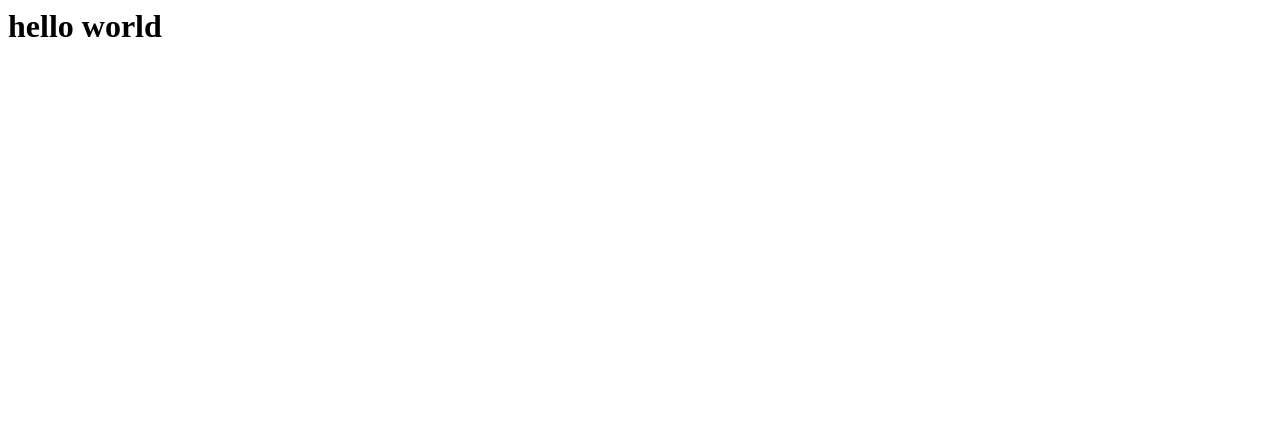
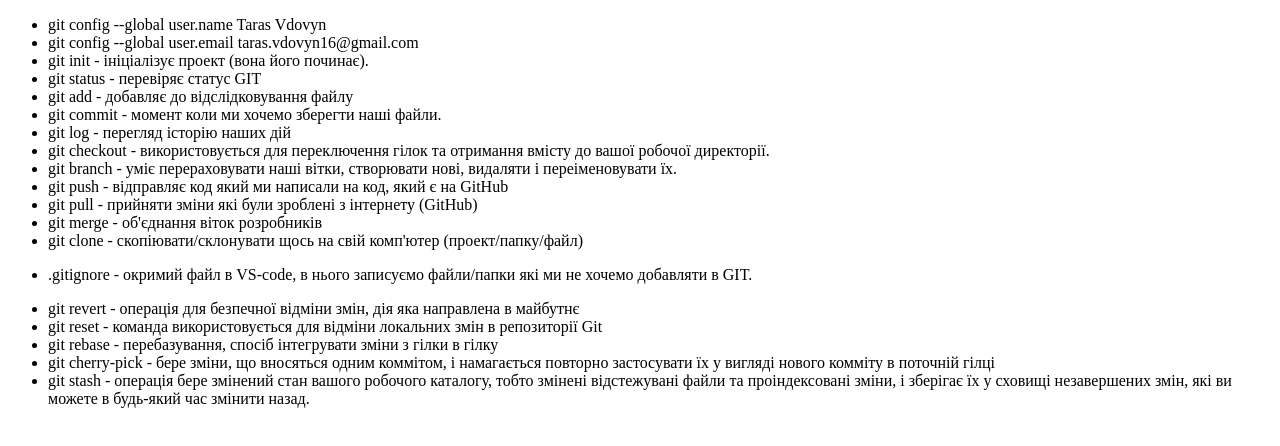
Before and after one commit to Taras-Vdovyn/homework, a plain HTML site: page homework1/index.html in a window 1280 px wide. Drawn offline with Linux system fonts and the light colour scheme.

Commit message:
homework_1_2

```diff
--- a/homework1/index.html
+++ b/homework1/index.html
@@ -1 +1,40 @@
-<h1> hello world </h1>
+<!DOCTYPE html>
+<html lang="en">
+<head>
+    <meta charset="UTF-8">
+    <meta name="viewport" content="width=device-width, initial-scale=1.0">
+    <title>Homework01</title>
+</head>
+<body>
+    <ul>
+        <li>git config --global user.name Taras Vdovyn</li>
+        <li>git config --global user.email taras.vdovyn16@gmail.com</li>
+        <li>git init - ініціалізує проект (вона його починає).</li>
+        <li>git status - перевіряє статус GIT</li>
+        <li>git add - добавляє до відслідковування файлу</li>
+        <li>git commit - момент коли ми хочемо зберегти наші файли.</li>
+        <li>git log - перегляд історію наших дій</li>
+        <li>git checkout - використовується для переключення гілок та отримання вмісту до вашої робочої директорії.</li>
+        <li>git branch - уміє перераховувати наші вітки, створювати нові, видаляти і переіменовувати їх.</li>
+        <li>git push - відправляє код який ми написали на код, який є на GitHub</li>
+        <li>git pull - прийняти зміни які були зроблені з інтернету (GitHub)</li>
+        <li>git merge - об'єднання віток розробників</li>
+        <li>git clone - скопіювати/склонувати щось на свій комп'ютер (проект/папку/файл)</li>
+    </ul>
+
+    <ul>
+        <li>.gitignore - окримий файл в VS-code, в нього записуємо файли/папки які ми не хочемо добавляти в GIT.</li>
+    </ul>
+
+    <ul>
+        <li>git revert - операція для безпечної відміни змін, дія яка направлена в майбутнє</li>
+        <li>git reset - команда використовується для відміни локальних змін в репозиторії Git</li>
+        <li>git rebase - перебазування, спосіб інтегрувати зміни з гілки в гілку</li>
+        <li>git cherry-pick - бере зміни, що вносяться одним коммітом, і намагається повторно застосувати їх у вигляді
+            нового комміту в поточній гілці</li>
+        <li>git stash - операція бере змінений стан вашого робочого каталогу, тобто змінені відстежувані файли та
+            проіндексовані зміни, і
+            зберігає їх у сховищі незавершених змін, які ви можете в будь-який час змінити назад.</li>
+    </ul>
+</body>
+</html>
```
